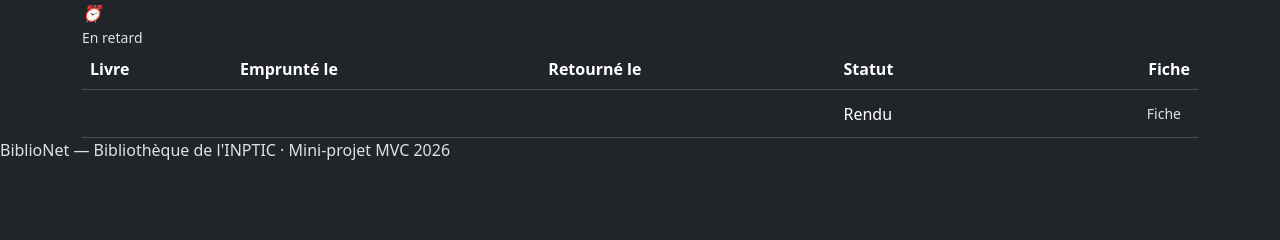
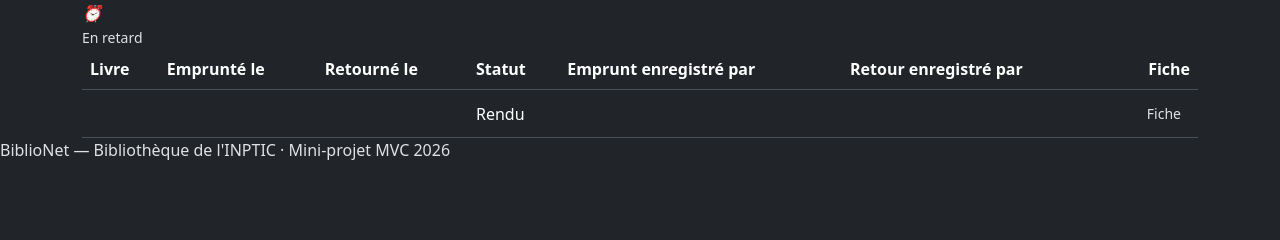
Before and after one commit to Astral402/biblionet, a PHP site: template app/views/adherents/show.php in a window 1280 px wide. Shown: the part 246-486 px from the top of the page. Run offline with PHP 8.4, Linux system fonts and the light colour scheme; the template is opened without the code that fills it: most values are stand-ins (such as "Sample title", 1, 10 or a date in 2020); data that the repository does not hold is empty; some libraries are stand-ins or nearby versions.

Commit message:
Fiche adhérent : bibliothécaire qui a enregistré l'emprunt et le retour

```diff
--- a/app/views/adherents/show.php
+++ b/app/views/adherents/show.php
@@ -26,7 +26,7 @@
 <div class="panel p-0"><div class="table-responsive">
 <table class="table table-dark-custom align-middle mb-0">
   <thead>
-    <tr><th>Livre</th><th>Emprunté le</th><th>Retourné le</th><th>Statut</th><th class="text-end">Fiche</th></tr>
+    <tr><th>Livre</th><th>Emprunté le</th><th>Retourné le</th><th>Statut</th><th>Emprunt enregistré par</th><th>Retour enregistré par</th><th class="text-end">Fiche</th></tr>
   </thead>
   <tbody>
   <?php foreach ($emprunts as $m): ?>
@@ -40,10 +40,12 @@
         <?php elseif ($late): ?><span class="badge-soft ko">Retard · <?= e($m['jours']) ?> j</span>
         <?php else: ?><span class="tag">En cours · <?= e($m['jours']) ?> j</span><?php endif; ?>
       </td>
+      <td><?= e($m['emprunte_par'] ?? '—') ?></td>
+      <td><?= $rendu ? e($m['retour_par'] ?? '—') : '—' ?></td>
       <td class="text-end"><a class="btn btn-sm btn-ghost" href="<?= e(url('emprunts/fiche/' . $m['id'])) ?>">Fiche</a></td>
     </tr>
   <?php endforeach; ?>
-  <?php if (!$emprunts): ?><tr><td colspan="5" class="text-center text-muted py-4">Cet adhérent n'a encore rien emprunté.</td></tr><?php endif; ?>
+  <?php if (!$emprunts): ?><tr><td colspan="7" class="text-center text-muted py-4">Cet adhérent n'a encore rien emprunté.</td></tr><?php endif; ?>
   </tbody>
 </table>
 </div></div>
```
Also changed, not shown: README.md.
